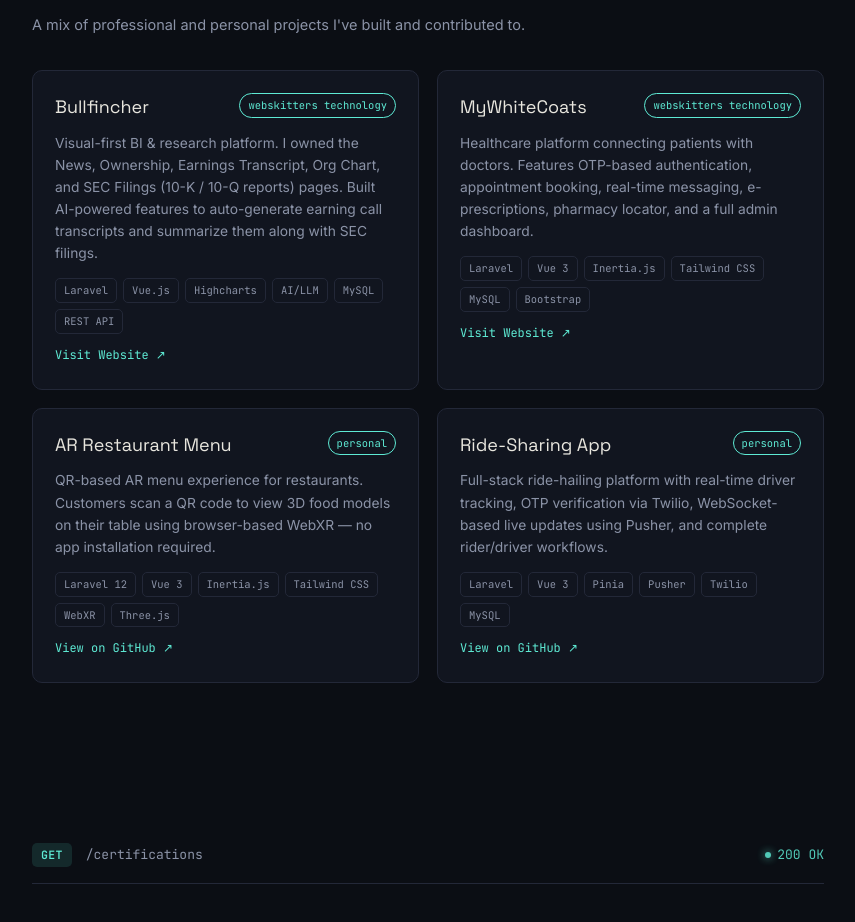
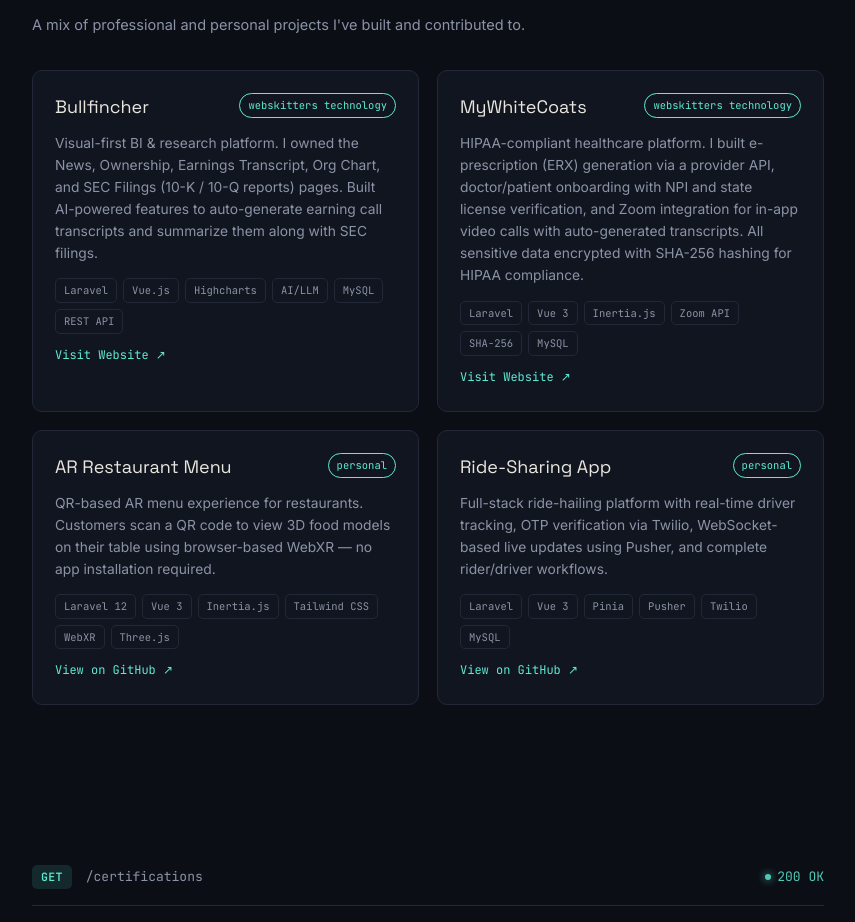
Before and after one commit to SumanMCAMR/portfolio, a Vue app: page / in a window 1280 px wide. Shown: the part 3701-4623 px from the top of the page, without its empty margins (212-1067 px from the left). Built offline with nearby package versions, Linux system fonts and the light colour scheme.

Commit message:
Update MyWhiteCoats with ERX, Zoom integration, and HIPAA compliance details

```diff
--- a/src/components/ProjectsSection.vue
+++ b/src/components/ProjectsSection.vue
@@ -18,8 +18,8 @@ const projects: Project[] = [
   {
     name: 'MyWhiteCoats',
     badge: 'webskitters technology',
-    desc: 'Healthcare platform connecting patients with doctors. Features OTP-based authentication, appointment booking, real-time messaging, e-prescriptions, pharmacy locator, and a full admin dashboard.',
-    stack: ['Laravel', 'Vue 3', 'Inertia.js', 'Tailwind CSS', 'MySQL', 'Bootstrap'],
+    desc: 'HIPAA-compliant healthcare platform. I built e-prescription (ERX) generation via a provider API, doctor/patient onboarding with NPI and state license verification, and Zoom integration for in-app video calls with auto-generated transcripts. All sensitive data encrypted with SHA-256 hashing for HIPAA compliance.',
+    stack: ['Laravel', 'Vue 3', 'Inertia.js', 'Zoom API', 'SHA-256', 'MySQL'],
     link: 'https://mywhitecoats.com',
   },
   {
```
